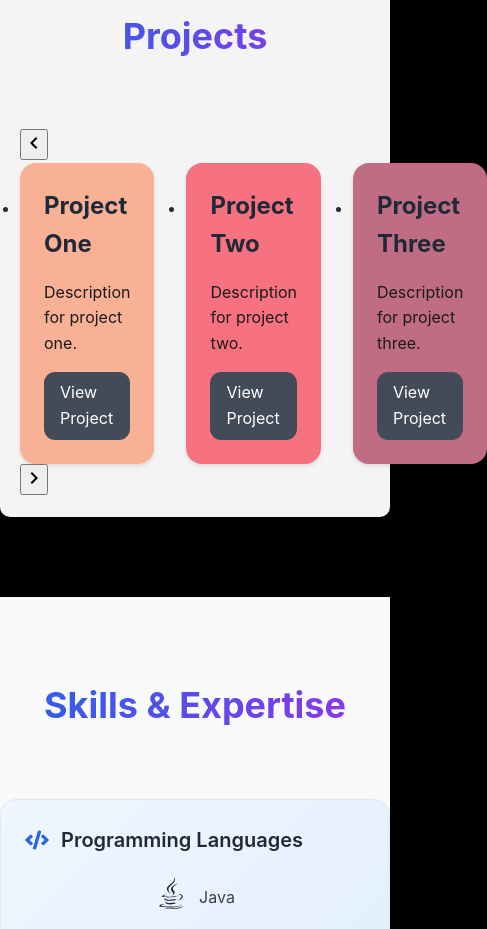
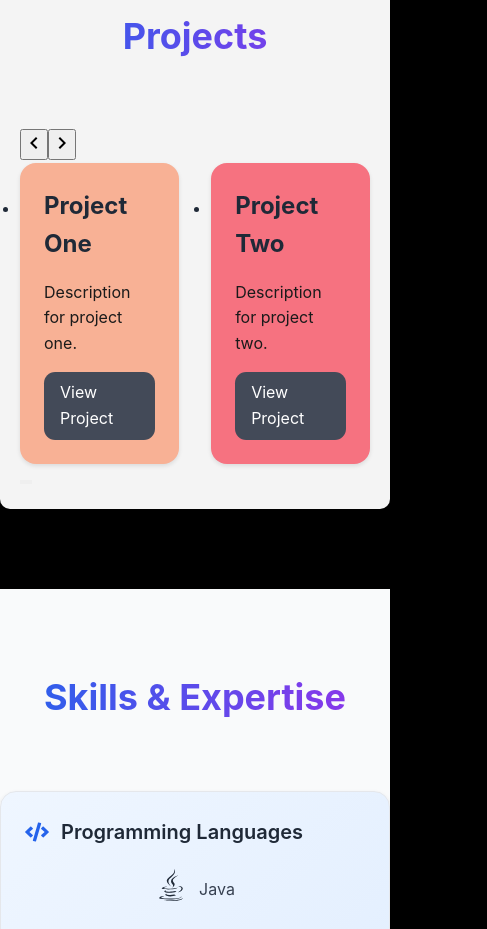
Before and after one commit to Shah-K02/portfolio-project, a React (Create React App) app in the folder my-portfolio/: page / in a window 390 px wide. Shown: the part 2861-3790 px from the top of the page, 487 px wide, since content can reach past the window. Built offline with nearby package versions, Linux system fonts and the light colour scheme.

Commit message:
feat: Implement Projects Carousel with responsive design and keyboard navigation, refactored the code to use hooks for good coding practice.

```diff
--- a/my-portfolio/src/components/Projects.css
+++ b/my-portfolio/src/components/Projects.css
@@ -53,3 +53,12 @@
   text-decoration: none;
   transition: background-color 0.3s ease;
 }
+
+@media screen and (min-width: 768px) {
+  .projects-grid {
+    grid-template-columns: repeat(2, 1fr);
+  }
+  .projects-card {
+    padding: 2rem;
+  }
+}
--- a/my-portfolio/src/components/Projects.tsx
+++ b/my-portfolio/src/components/Projects.tsx
@@ -1,56 +1,221 @@
-import React, { useState } from "react";
+// Projects.tsx
+import React from "react";
 import "./Projects.css";
 import { motion } from "framer-motion";
 import { LeftArrowIcon, RightArrowIcon } from "./Icons";
+import {
+  useResponsiveCardCount,
+  useCarousel,
+  useKeyboardNavigation,
+} from "../hooks";
 
 interface Project {
+  id: string;
   title: string;
   description: string;
   link?: string;
 }
-const cardColors = [
+
+const CARD_COLORS = [
   "#f8b195", // light pink
   "#f67280", // pink
   "#c06c84", // mauve
   "#6c5b7b", // purple
   "#355c7d", // blue
   "#99b898", // green
-];
+] as const;
+
+// Sample projects data
 const projects: Project[] = [
   {
+    id: "project-1",
     title: "Project One",
     description: "Description for project one.",
     link: "https://example.com/project-one",
   },
   {
+    id: "project-2",
     title: "Project Two",
     description: "Description for project two.",
     link: "https://example.com/project-two",
   },
   {
+    id: "project-3",
     title: "Project Three",
     description: "Description for project three.",
     link: "https://example.com/project-three",
   },
   {
+    id: "project-4",
     title: "Project Four",
     description: "Description for project four.",
     link: "https://example.com/project-four",
   },
   {
+    id: "project-5",
     title: "Project Five",
     description: "Description for project five.",
     link: "https://example.com/project-five",
   },
   {
+    id: "project-6",
     title: "Project Six",
     description: "Description for project six.",
     link: "https://example.com/project-six",
   },
-  // Add more projects as needed
 ];
 
-const Projects: React.FC = () => (
+// Project Card Component
+const ProjectCard: React.FC<{
+  project: Project;
+  colorIndex: number;
+  index: number;
+}> = React.memo(({ project, colorIndex, index }) => (
+  <motion.li
+    className="projects-card"
+    style={{
+      backgroundColor: CARD_COLORS[colorIndex % CARD_COLORS.length],
+    }}
+    initial={{ opacity: 0, y: 20 }}
+    animate={{ opacity: 1, y: 0 }}
+    transition={{ duration: 0.3, delay: index * 0.1 }}
+    whileHover={{ scale: 1.02 }}
+  >
+    <h3 className="projects-card-title">{project.title}</h3>
+    <p className="projects-card-description">{project.description}</p>
+    {project.link && (
+      <a
+        className="projects-card-link"
+        href={project.link}
+        target="_blank"
+        rel="noopener noreferrer"
+        aria-label={`View ${project.title} project`}
+      >
+        View Project
+      </a>
+    )}
+  </motion.li>
+));
+
+ProjectCard.displayName = "ProjectCard";
+
+// Carousel Navigation Component
+const CarouselNavigation: React.FC<{
+  onPrevious: () => void;
+  onNext: () => void;
+  canNavigate: boolean;
+}> = ({ onPrevious, onNext, canNavigate }) => (
+  <>
+    <button
+      className="carousel-arrow left"
+      onClick={onPrevious}
+      disabled={!canNavigate}
+      aria-label="Previous projects"
+    >
+      <LeftArrowIcon />
+    </button>
+    <button
+      className="carousel-arrow right"
+      onClick={onNext}
+      disabled={!canNavigate}
+      aria-label="Next projects"
+    >
+      <RightArrowIcon />
+    </button>
+  </>
+);
+
+// Page Indicators Component
+const PageIndicators: React.FC<{
+  totalPages: number;
+  currentPage: number;
+  onPageChange: (page: number) => void;
+}> = ({ totalPages, currentPage, onPageChange }) => {
+  if (totalPages <= 1) return null;
+
+  return (
+    <div className="carousel-indicators" role="tablist">
+      {Array.from({ length: totalPages }, (_, index) => (
+        <button
+          key={index}
+          className={`indicator ${index === currentPage ? "active" : ""}`}
+          onClick={() => onPageChange(index)}
+          aria-label={`Go to page ${index + 1}`}
+          role="tab"
+          aria-selected={index === currentPage}
+        />
+      ))}
+    </div>
+  );
+};
+
+// Main Carousel Component
+const ProjectsCarousel: React.FC<{ projects: Project[] }> = ({ projects }) => {
+  const visibleCards = useResponsiveCardCount();
+
+  const {
+    currentPage,
+    totalPages,
+    visibleItems: visibleProjects,
+    goToNext,
+    goToPrevious,
+    goToPage,
+    canGoNext,
+    canGoPrevious,
+  } = useCarousel({
+    items: projects,
+    itemsPerPage: visibleCards,
+  });
+
+  const { handleKeyPress } = useKeyboardNavigation({
+    onPrevious: goToPrevious,
+    onNext: goToNext,
+  });
+
+  if (projects.length === 0) {
+    return <div className="projects-empty">No projects to display</div>;
+  }
+
+  return (
+    <div
+      className="projects-carousel"
+      onKeyDown={handleKeyPress}
+      tabIndex={0}
+      role="region"
+      aria-label="Projects carousel"
+    >
+      <CarouselNavigation
+        onPrevious={goToPrevious}
+        onNext={goToNext}
+        canNavigate={canGoPrevious && canGoNext}
+      />
+
+      <div className="carousel-viewport">
+        <ul className="projects-grid" role="list">
+          {visibleProjects.map((project, idx) => (
+            <ProjectCard
+              key={project.id}
+              project={project}
+              colorIndex={currentPage * visibleCards + idx}
+              index={idx}
+            />
+          ))}
+        </ul>
+      </div>
+
+      <PageIndicators
+        totalPages={totalPages}
+        currentPage={currentPage}
+        onPageChange={goToPage}
+      />
+    </div>
+  );
+};
+
+// Main Projects Component
+const Projects: React.FC<{ projects?: Project[] }> = ({
+  projects: projectsProp = projects,
+}) => (
   <section className="projects-section" id="projects">
     <div className="projects-container">
       <motion.h2
@@ -62,76 +227,10 @@ const Projects: React.FC = () => (
       >
         <span>Projects</span>
       </motion.h2>
-      <ProjectsCarousel />
+      <ProjectsCarousel projects={projectsProp} />
     </div>
   </section>
 );
 
 export default Projects;
-/**
- * Carousel logic for Projects component
- */
-
-const CARDS_PER_PAGE = 3;
-
-const ProjectsCarousel: React.FC = () => {
-  const [currentPage, setCurrentPage] = useState(0);
-
-  const totalPages = Math.ceil(projects.length / CARDS_PER_PAGE);
-
-  const handlePrev = () => {
-    setCurrentPage((prev) => (prev === 0 ? totalPages - 1 : prev - 1));
-  };
-
-  const handleNext = () => {
-    setCurrentPage((prev) => (prev === totalPages - 1 ? 0 : prev + 1));
-  };
-
-  const startIdx = currentPage * CARDS_PER_PAGE;
-  const visibleProjects = projects.slice(startIdx, startIdx + CARDS_PER_PAGE);
-
-  return (
-    <div className="projects-carousel">
-      <button
-        className="carousel-arrow left"
-        onClick={handlePrev}
-        aria-label="Previous"
-      >
-        <LeftArrowIcon />
-      </button>
-      <ul className="projects-grid">
-        {visibleProjects.map((project, idx) => (
-          <li
-            key={startIdx + idx}
-            className="projects-card"
-            style={{
-              backgroundColor: cardColors[(startIdx + idx) % cardColors.length],
-            }}
-          >
-            <h3 className="projects-card-title">{project.title}</h3>
-            <p className="projects-card-description">{project.description}</p>
-            {project.link && (
-              <a
-                className="projects-card-link"
-                href={project.link}
-                target="_blank"
-                rel="noopener noreferrer"
-              >
-                View Project
-              </a>
-            )}
-          </li>
-        ))}
-      </ul>
-      <button
-        className="carousel-arrow right"
-        onClick={handleNext}
-        aria-label="Next"
-      >
-        <RightArrowIcon />
-      </button>
-    </div>
-  );
-};
-
-export { ProjectsCarousel };
+export { ProjectsCarousel, type Project };
--- /dev/null
+++ b/my-portfolio/src/hooks/index.ts
@@ -0,0 +1,4 @@
+// hooks/index.ts
+export { useResponsiveCardCount } from './useResponsiveCardCount';
+export { useCarousel } from './useCarousel';
+export { useKeyboardNavigation } from './useKeyboardNavigation';
--- /dev/null
+++ b/my-portfolio/src/hooks/useCarousel.ts
@@ -0,0 +1,74 @@
+// hooks/useCarousel.ts
+import { useState, useCallback, useMemo, useEffect } from 'react';
+
+interface UseCarouselProps<T> {
+  items: T[];
+  itemsPerPage: number;
+}
+
+interface UseCarouselReturn<T> {
+  currentPage: number;
+  totalPages: number;
+  visibleItems: T[];
+  goToNext: () => void;
+  goToPrevious: () => void;
+  goToPage: (page: number) => void;
+  canGoNext: boolean;
+  canGoPrevious: boolean;
+}
+
+export const useCarousel = <T>({
+  items,
+  itemsPerPage
+}: UseCarouselProps<T>): UseCarouselReturn<T> => {
+  const [currentPage, setCurrentPage] = useState(0);
+
+  // Calculate total pages
+  const totalPages = useMemo(() =>
+    Math.ceil(items.length / itemsPerPage),
+    [items.length, itemsPerPage]
+  );
+
+  // Get visible items for current page
+  const visibleItems = useMemo(() => {
+    const startIdx = currentPage * itemsPerPage;
+    return items.slice(startIdx, startIdx + itemsPerPage);
+  }, [currentPage, itemsPerPage, items]);
+
+  // Navigation functions
+  const goToNext = useCallback(() => {
+    setCurrentPage(prev => prev === totalPages - 1 ? 0 : prev + 1);
+  }, [totalPages]);
+
+  const goToPrevious = useCallback(() => {
+    setCurrentPage(prev => prev === 0 ? totalPages - 1 : prev - 1);
+  }, [totalPages]);
+
+  const goToPage = useCallback((page: number) => {
+    if (page >= 0 && page < totalPages) {
+      setCurrentPage(page);
+    }
+  }, [totalPages]);
+
+  // Navigation state
+  const canGoNext = totalPages > 1;
+  const canGoPrevious = totalPages > 1;
+
+  // Reset to first page if current page becomes invalid
+  useEffect(() => {
+    if (currentPage >= totalPages && totalPages > 0) {
+      setCurrentPage(0);
+    }
+  }, [currentPage, totalPages]);
+
+  return {
+    currentPage,
+    totalPages,
+    visibleItems,
+    goToNext,
+    goToPrevious,
+    goToPage,
+    canGoNext,
+    canGoPrevious,
+  };
+};
--- /dev/null
+++ b/my-portfolio/src/hooks/useKeyboardNavigation.ts
@@ -0,0 +1,33 @@
+// hooks/useKeyboardNavigation.ts
+import { useCallback } from 'react';
+
+interface UseKeyboardNavigationProps {
+  onPrevious: () => void;
+  onNext: () => void;
+  enabled?: boolean;
+}
+
+export const useKeyboardNavigation = ({
+  onPrevious,
+  onNext,
+  enabled = true,
+}: UseKeyboardNavigationProps) => {
+  const handleKeyPress = useCallback((event: React.KeyboardEvent) => {
+    if (!enabled) return;
+
+    switch (event.key) {
+      case 'ArrowLeft':
+        event.preventDefault();
+        onPrevious();
+        break;
+      case 'ArrowRight':
+        event.preventDefault();
+        onNext();
+        break;
+      default:
+        break;
+    }
+  }, [onPrevious, onNext, enabled]);
+
+  return { handleKeyPress };
+};
--- /dev/null
+++ b/my-portfolio/src/hooks/useResponsiveCardCount.ts
@@ -0,0 +1,37 @@
+import { useState, useEffect, useCallback } from 'react';
+
+const BREAKPOINTS = {
+  MOBILE: 768,
+  TABLET: 1200,
+} as const;
+
+const CARDS_PER_VIEWPORT = {
+  MOBILE: 2,
+  TABLET: 3,
+  DESKTOP: 6,
+} as const;
+
+export const useResponsiveCardCount = () => {
+  const [visibleCards, setVisibleCards] = useState<2 | 3 | 6>(CARDS_PER_VIEWPORT.DESKTOP);
+
+  const updateVisibleCards = useCallback(() => {
+    const screenWidth = window.innerWidth;
+
+    if (screenWidth <= BREAKPOINTS.MOBILE) {
+      setVisibleCards(CARDS_PER_VIEWPORT.MOBILE);
+    } else if (screenWidth <= BREAKPOINTS.TABLET) {
+      setVisibleCards(CARDS_PER_VIEWPORT.TABLET);
+    } else {
+      setVisibleCards(CARDS_PER_VIEWPORT.DESKTOP);
+    }
+  }, []);
+
+  useEffect(() => {
+    updateVisibleCards();
+    window.addEventListener('resize', updateVisibleCards);
+
+    return () => window.removeEventListener('resize', updateVisibleCards);
+  }, [updateVisibleCards]);
+
+  return visibleCards;
+};
```
